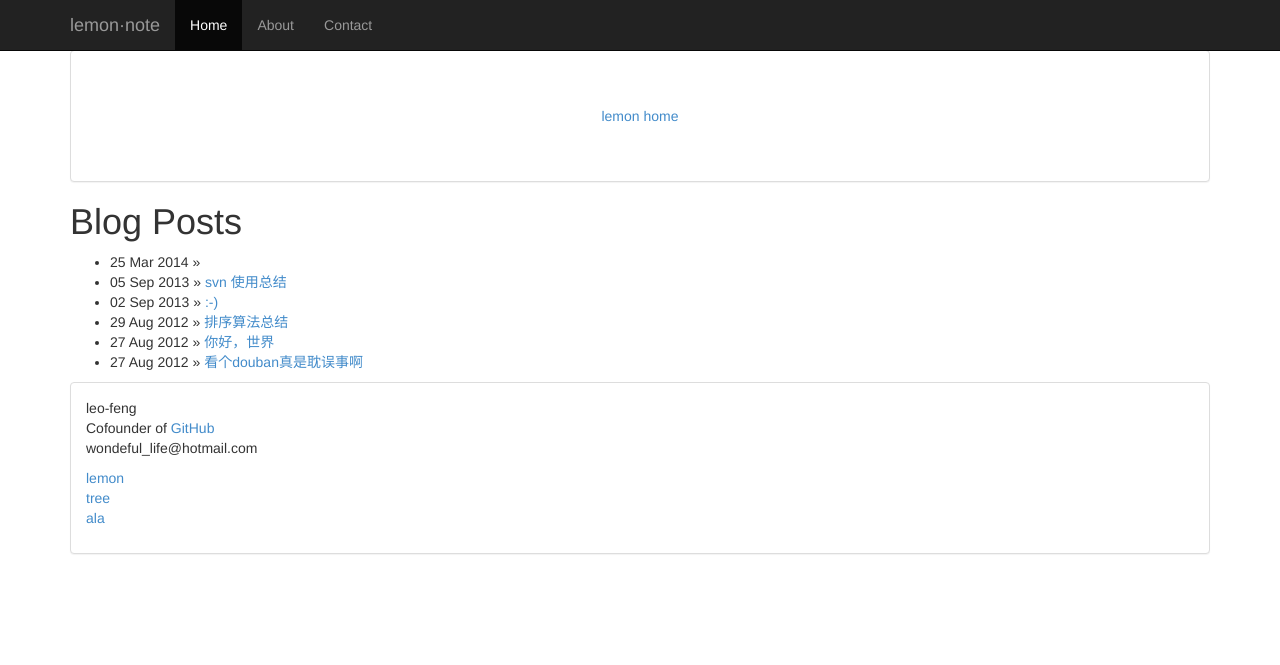
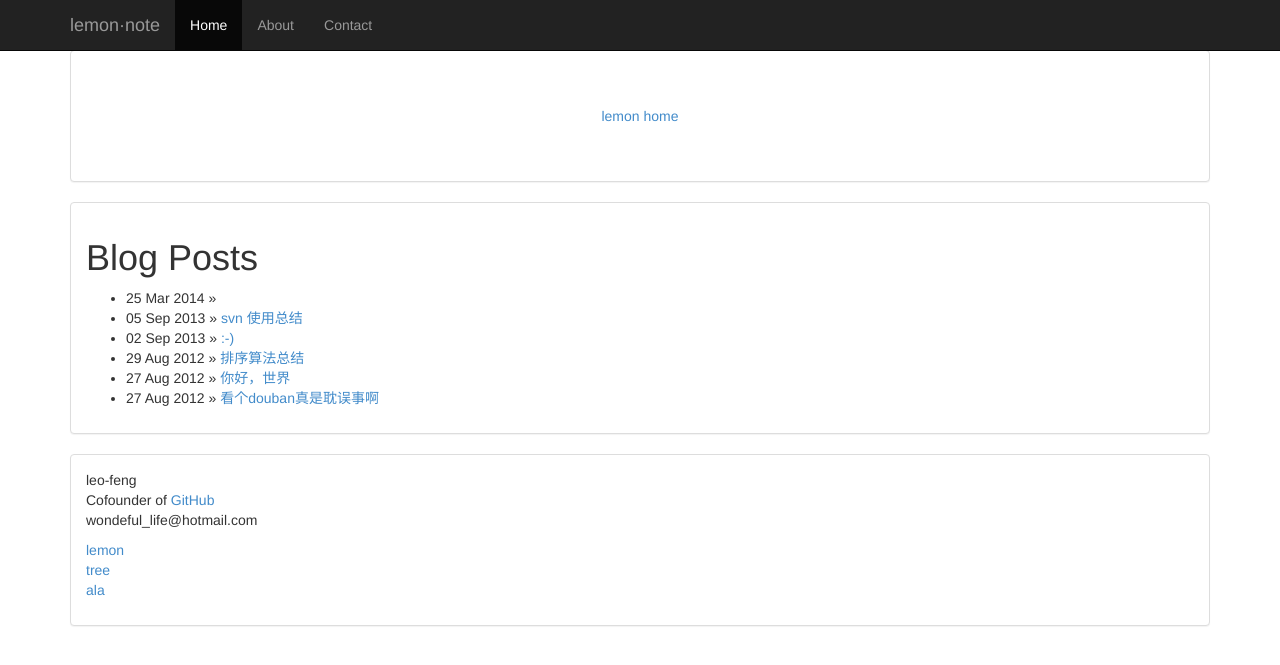
Before and after one commit to leo-feng/leo-feng, a Jekyll site: the page built from index.html, in a window 1280 px wide. Shown: the top 665 px of the page. Built offline with Jekyll 4.4.1, drawn with Linux system fonts in a browser that asks for light colours; nearby versions of some CDN libraries; Markdown is read by kramdown in place of the engine named in the settings.

Commit message:
add panel for content

```diff
--- a/_layouts/default.html
+++ b/_layouts/default.html
@@ -46,7 +46,8 @@
     </div>
 <div class="container">
 <div class="site">
- <div class="panel panel-default"> <div class="panel-body">
+ <div class="panel panel-default">
+	 <div class="panel-body">
   		<div class="title starter-template">
     			<a href="">lemon</a>
     			<a class="extra" href="/leo-feng/index.html">home</a>
@@ -54,7 +55,13 @@
 	 </div>
  </div>
 
+ <div class="panel panel-default">
+	 <div class="panel-body">
+
 	{{ content }}
+
+	  </div>
+  </div>
  <div class="panel panel-default"> <div class="panel-body">
  <div class="footer">
     <div class="contact">
```
Lines whose indentation alone changed are shown as unchanged.
